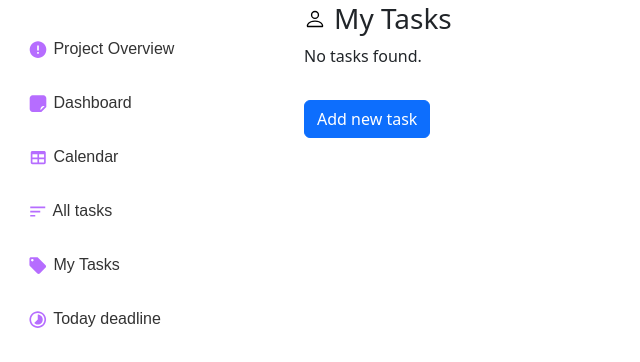
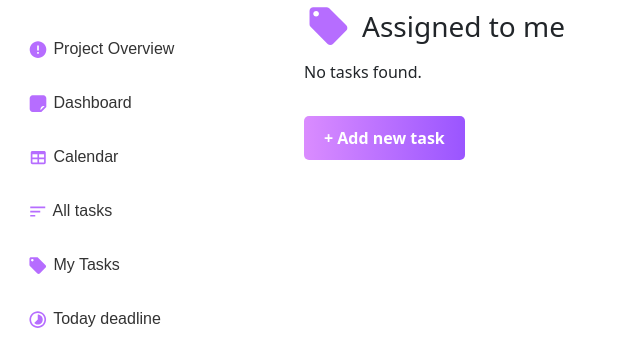
Before and after one commit to oleksandra-shershen/task-manager, a Django app: page /tasks/my/ in a window 1280 px wide. Shown: the part 58-420 px from the top of the page, without its empty margins (0-640 px from the left). Run offline with Django 4.2, Linux system fonts and the light colour scheme; the visitor is signed in with stand-in values (Sample User, id 1); data that the repository does not hold is empty.

Commit message:
Change style of buttons + add icons

```diff
--- a/templates/task_manager/index.html
+++ b/templates/task_manager/index.html
@@ -41,6 +41,6 @@
     {% endblock %}
 
     <div class="mt-3">
-        <a href="{% url 'task_manager:create-task' %}" class="gradient-btn">Add new task</a>
+        <a href="{% url 'task_manager:create-task' %}" class="gradient-btn">+ Add new task</a>
     </div>
 {% endblock %}
--- a/templates/task_manager/my_task_list.html
+++ b/templates/task_manager/my_task_list.html
@@ -1,16 +1,30 @@
+<style>
+    .gradient-btn {
+    display: inline-block;
+    padding: 10px 20px;
+    font-size: 16px;
+    font-weight: bold;
+    color: #fff;
+    text-decoration: none;
+    border-radius: 5px;
+    background: linear-gradient(to right, #DA8CFF, #9A55FF);
+    transition: background 0.3s ease, border-color 0.3s ease, color 0.3s ease;
+  }
+</style>
+
 {% extends "base.html" %}
 {% load static %}
 
 {% block title %}
-    <title>My tasks</title>
+    <title>Assigned to me</title>
 {% endblock %}
 
 {% block tasks-toolbar-icon %}
-    <img class="listTitleIcon" src="{% static 'img/person.svg' %}" alt="Bootstrap" width="22" height="22">
+    <img class="listTitleIcon" src="{% static 'img/my_tasks.svg' %}" alt="Bootstrap" width="50" height="50">
 {% endblock %}
 
 {% block tasks-toolbar-title %}
-    My Tasks
+    Assigned to me
 {% endblock %}
 
 {% block content %}
@@ -27,6 +41,6 @@
     {% endblock %}
 
     <div class="mt-3">
-        <a href="{% url 'task_manager:create-task'%}" class="btn btn-primary">Add new task</a>
+        <a href="{% url 'task_manager:create-task' %}" class="gradient-btn">+ Add new task</a>
     </div>
 {% endblock %}
--- a/templates/task_manager/today_task_list.html
+++ b/templates/task_manager/today_task_list.html
@@ -6,7 +6,7 @@
 {% endblock %}
 
 {% block tasks-toolbar-icon %}
-    <img class="listTitleIcon" src="{% static 'img/person.svg' %}" alt="Bootstrap" width="22" height="22">
+    <img class="listTitleIcon" src="{% static 'img/clock.svg' %}" alt="Bootstrap" width="50" height="50">
 {% endblock %}
 
 {% block tasks-toolbar-title %}
@@ -25,8 +25,4 @@
             <p>You have no tasks scheduled for today. Enjoy your day!</p>
         {% endif %}
     {% endblock %}
-
-    <div class="mt-3">
-        <a href="#" class="btn btn-primary">Add new task</a>
-    </div>
 {% endblock %}
```
